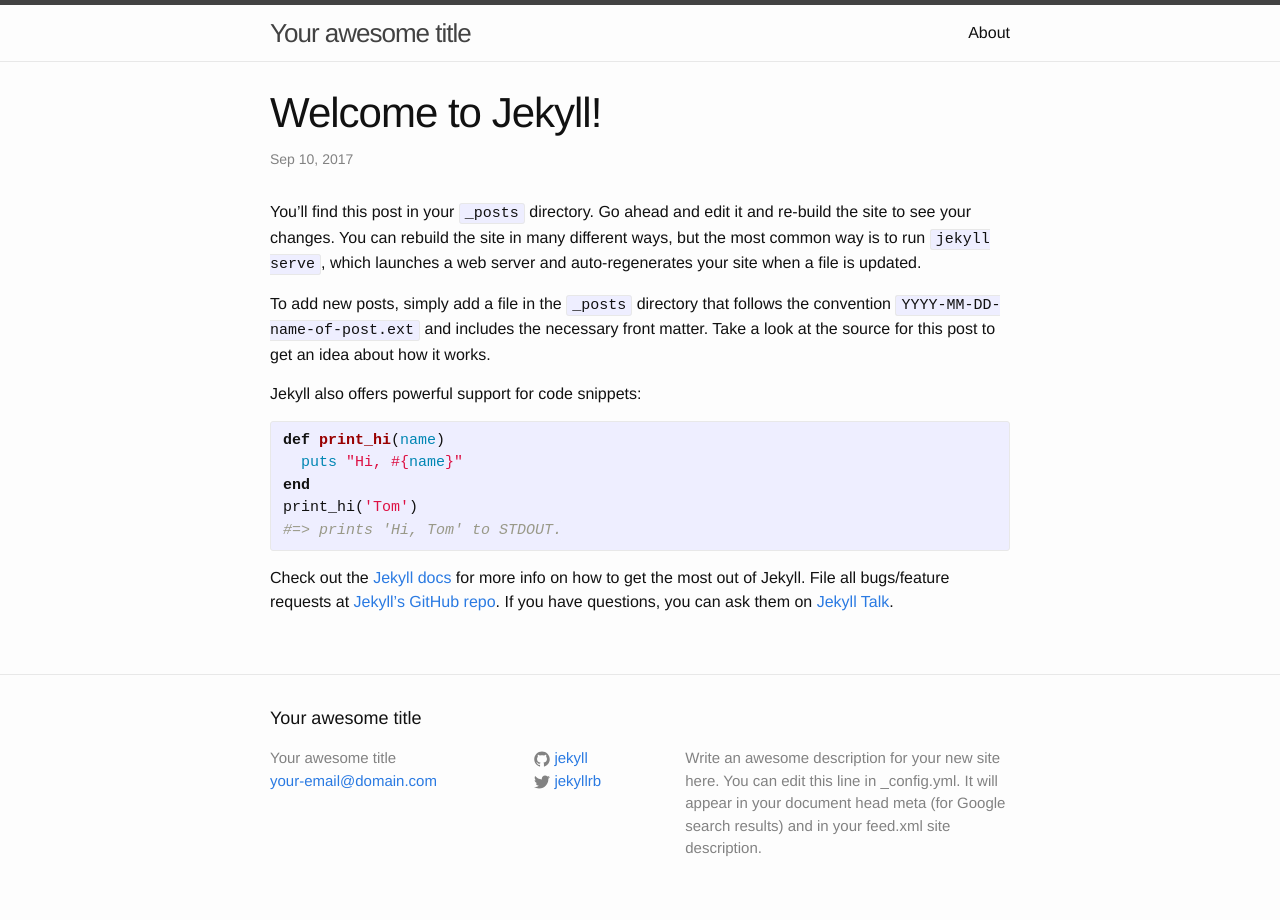
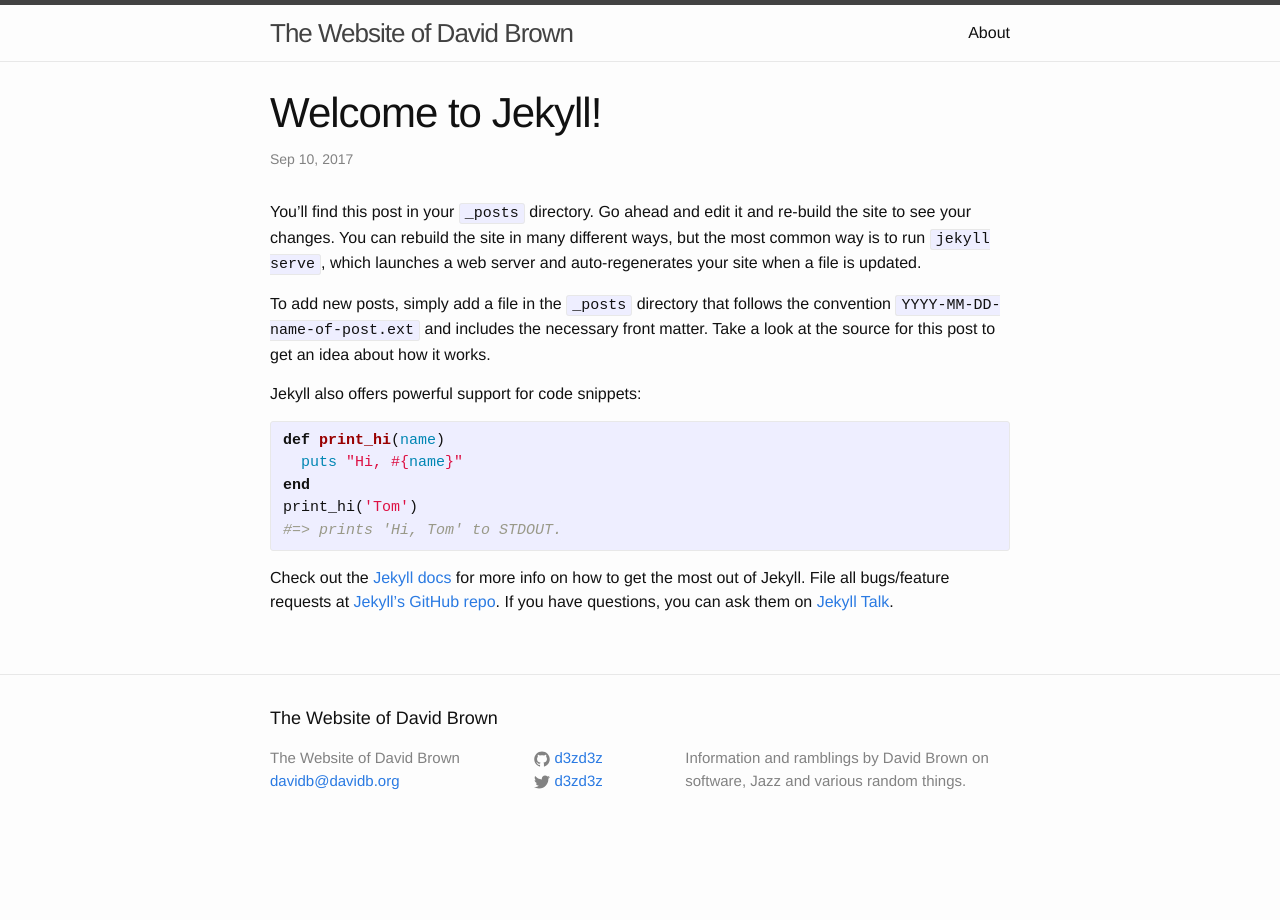
Before and after one commit to d3zd3z/d3zd3z.github.io, a Jekyll site: the page built from _posts/2017-09-09-welcome-to-jekyll.markdown, in a window 1280 px wide. Built offline with Jekyll 4.4.1, drawn with Linux system fonts in a browser that asks for light colours.

Commit message:
Update the basic site

```diff
--- a/_config.yml
+++ b/_config.yml
@@ -6,16 +6,15 @@
 # 'jekyll serve'. If you change this file, please restart the server process.
 
 # Site settings
-title: Your awesome title
-email: your-email@domain.com
+title: The Website of David Brown
+email: davidb@davidb.org
 description: > # this means to ignore newlines until "baseurl:"
-  Write an awesome description for your new site here. You can edit this
-  line in _config.yml. It will appear in your document head meta (for
-  Google search results) and in your feed.xml site description.
+  Information and ramblings by David Brown on software, Jazz and
+  various random things.
 baseurl: "" # the subpath of your site, e.g. /blog
-url: "http://yourdomain.com" # the base hostname & protocol for your site
-twitter_username: jekyllrb
-github_username:  jekyll
+url: "http://davidb.org" # the base hostname & protocol for your site
+twitter_username: d3zd3z
+github_username:  d3zd3z
 
 # Build settings
 markdown: kramdown
--- a/_posts/2017-09-09-welcome-to-jekyll.markdown
+++ b/_posts/2017-09-09-welcome-to-jekyll.markdown
@@ -18,7 +25,10 @@ print_hi('Tom')
 #=> prints 'Hi, Tom' to STDOUT.
 {% endhighlight %}
 
-Check out the [Jekyll docs][jekyll-docs] for more info on how to get the most out of Jekyll. File all bugs/feature requests at [Jekyll’s GitHub repo][jekyll-gh]. If you have questions, you can ask them on [Jekyll Talk][jekyll-talk].
+Check out the [Jekyll docs][jekyll-docs] for more info on how to get
+the most out of Jekyll. File all bugs/feature requests at [Jekyll’s
+GitHub repo][jekyll-gh]. If you have questions, you can ask them on
+[Jekyll Talk][jekyll-talk].
 
 [jekyll-docs]: http://jekyllrb.com/docs/home
 [jekyll-gh]:   https://github.com/jekyll/jekyll
```
Also changed, not shown: other parts of _posts/2017-09-09-welcome-to-jekyll.markdown (+10 -3 lines).
